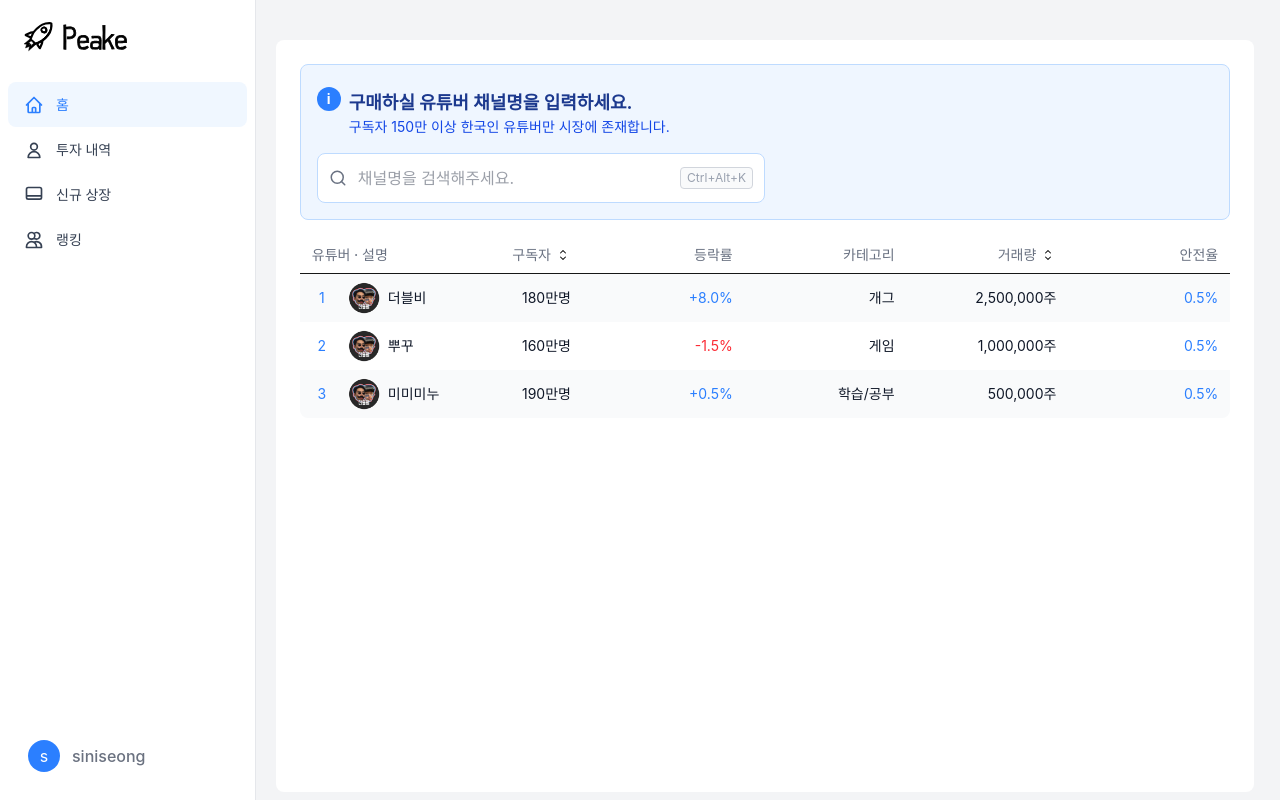
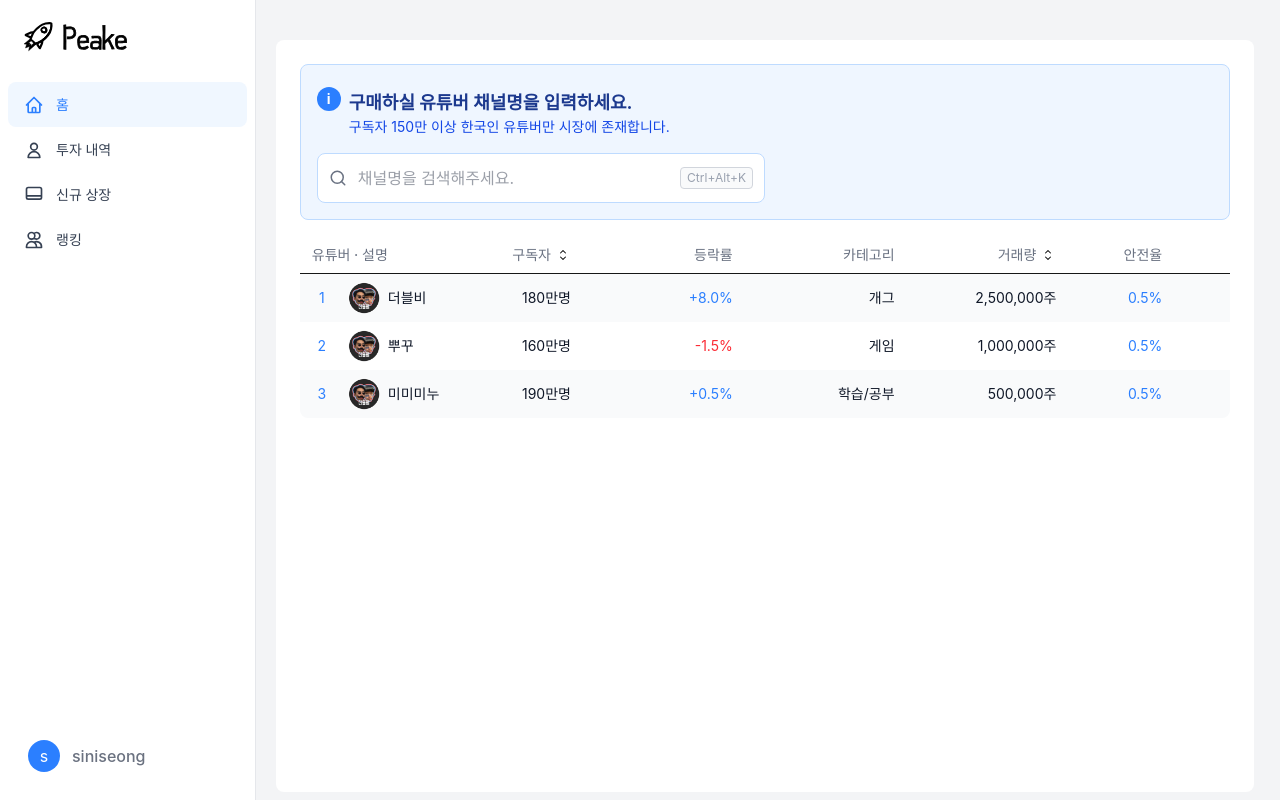
Before and after one commit to moosteam/Peake-Client, a Next.js app: page / in a window 1280 px wide. Built offline with nearby package versions, Linux system fonts and the light colour scheme; a web font is replaced by a local one.

Commit message:
chore :: 안전율 부분이 너무 오른쪽으로 치우져져 있었던 문제 해결

```diff
--- a/app/Stock/Stock.tsx
+++ b/app/Stock/Stock.tsx
@@ -115,7 +115,9 @@ export default function Stock() {
                 )}
               </button>
             </th>
-            <th className={`${tableHeaderStyle} text-right w-1/6 rounded-tr-lg text-gray-500`}>안전율</th>
+            <th className={`${tableHeaderStyle} text-right w-1/6 rounded-tr-lg text-gray-500`}>
+              <div className="relative -left-14">안전율</div>
+            </th>
           </tr>
         </thead>
         <tbody>
@@ -142,7 +144,9 @@ export default function Stock() {
               <td className={`${tableCellStyle} text-right`}>{subscriber.category}</td>
               <td className={`${tableCellStyle} text-right`}>{subscriber.volume}</td>
               <td className="px-3 py-2 text-sm text-right">
-                <span className="text-blue-500">0.5%</span>
+                <div className="relative -left-14">
+                  <span className="text-blue-500">0.5%</span>
+                </div>
               </td>
             </tr>
           ))}
```
